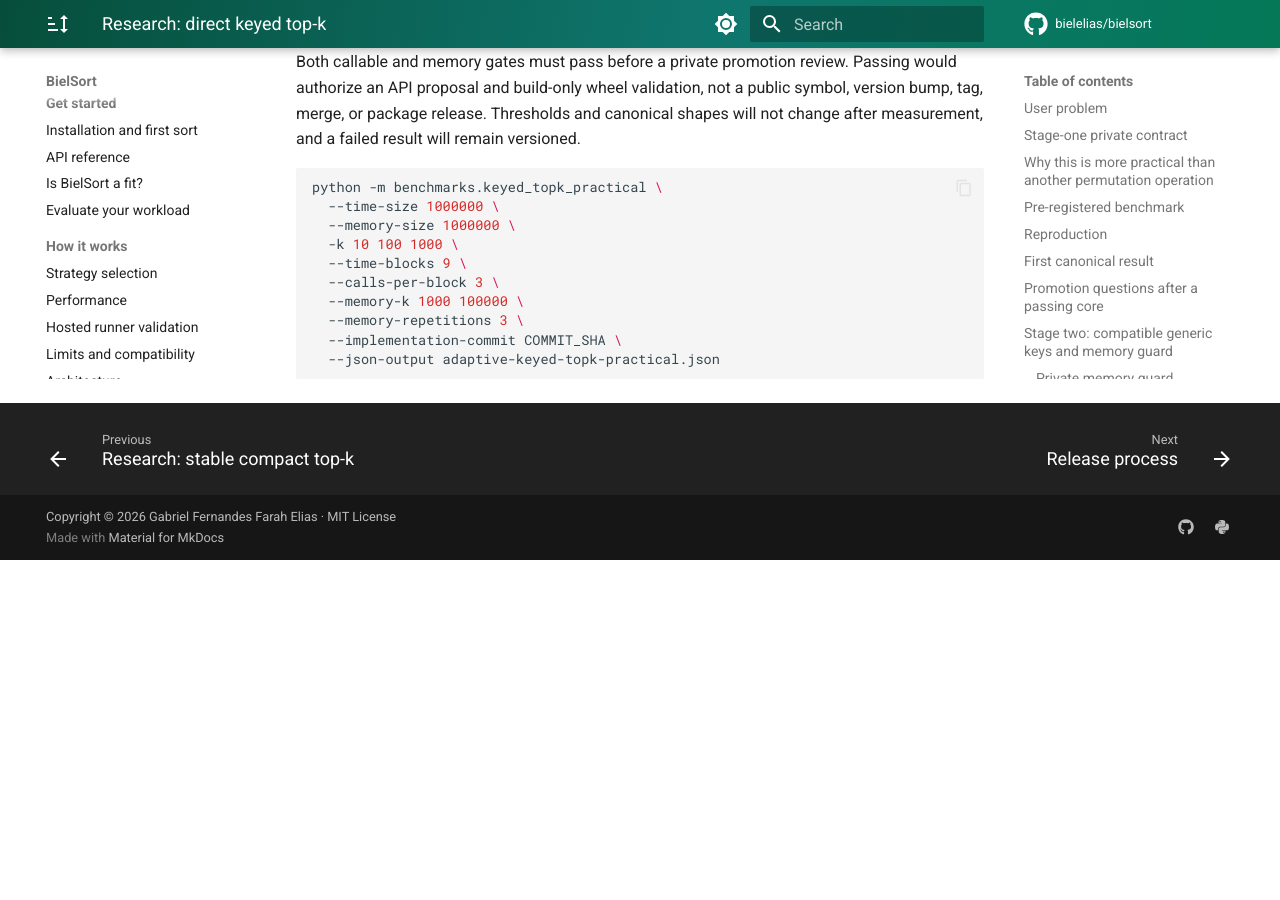
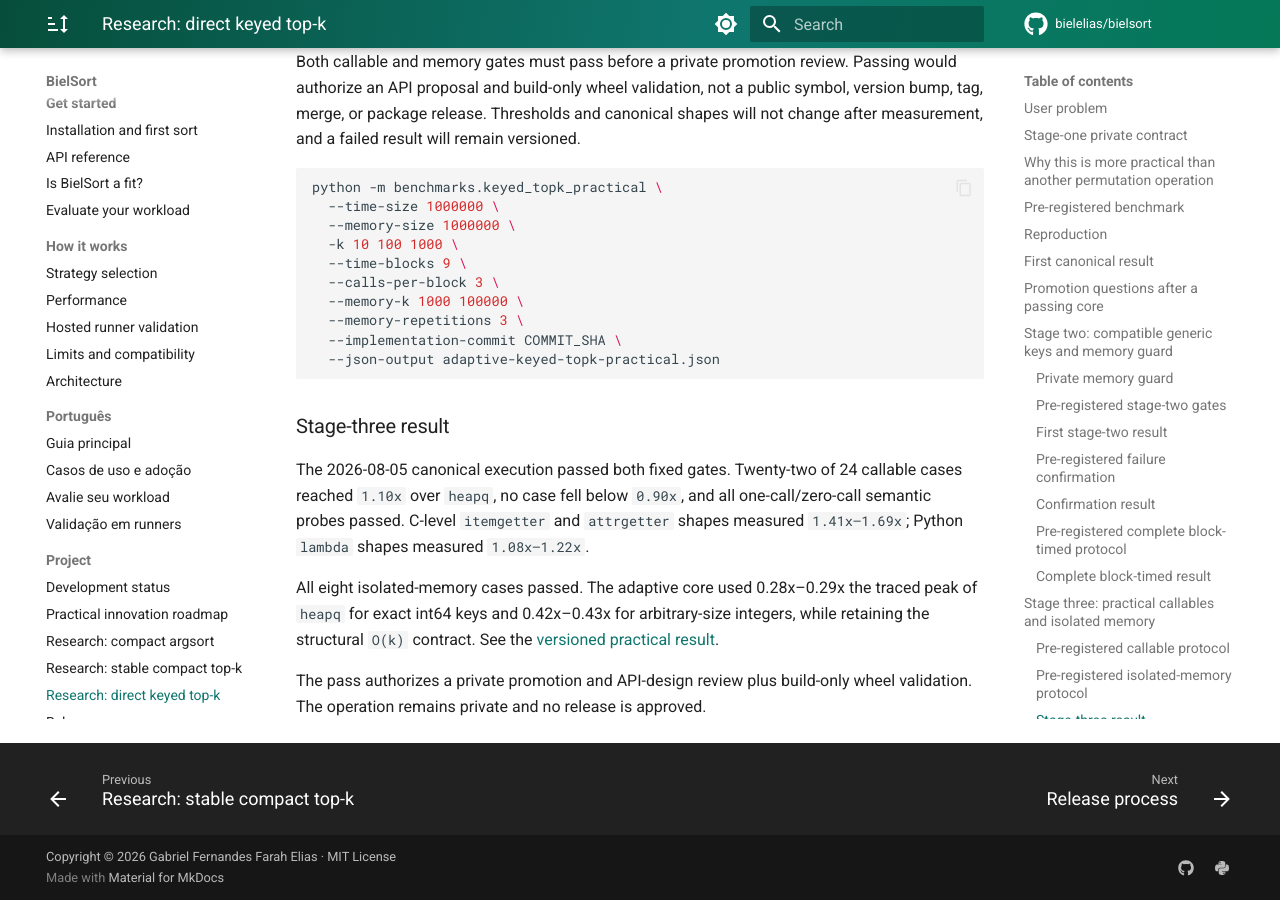
Before and after one commit to bielelias/bielsort, an MkDocs documentation site: the page built from docs/keyed-topk-research.md, in a window 1280 px wide and 900 px high, scrolled down 9412 px. Built offline with MkDocs 1.6.1 and Material for MkDocs 9.7.7, drawn with Linux system fonts in a browser that asks for light colours; comment, search, counter and statistics services are not loaded; before the commit the page ends 9972 px from its top, so only the background shows below that.

Commit message:
Record practical keyed top-k gate pass

````diff
--- a/docs/development-status.md
+++ b/docs/development-status.md
@@ -236,6 +236,17 @@ ranged from `0.94x–1.02x`, and all generic comparisons beat `heapq` by
 preserves the earlier failure separately. The pass authorizes only the
 remaining private callable and isolated-memory experiments.
 
+Those stage-three experiments are now complete under a separately
+pre-registered protocol. Twenty-two of 24 common `itemgetter`, `attrgetter`,
+and `lambda` cases reached `1.10x` over `heapq`, none fell below `0.90x`, and
+all exact key-call probes passed. Across eight isolated memory cases, the
+adaptive core used `0.28x–0.43x` the traced peak of `heapq`; all four
+`k=100,000` cases passed the fixed 20% reduction target. The
+[practical-callable and memory record](https://github.com/bielelias/bielsort/blob/research/stable-topk-0.3/benchmarks/results/2026-08-05-adaptive-keyed-topk-practical.md)
+retains every timing block and child-process sample. A private API review and
+fresh build-only wheel matrix are next; no public symbol or release is
+approved.
+
 ## Resume checklist
 
 Start from the repository root and inspect the current evidence:
--- a/docs/keyed-topk-research.md
+++ b/docs/keyed-topk-research.md
@@ -433,3 +433,19 @@ python -m benchmarks.keyed_topk_practical \
   --implementation-commit COMMIT_SHA \
   --json-output adaptive-keyed-topk-practical.json
 ```
+
+### Stage-three result
+
+The 2026-08-05 canonical execution passed both fixed gates. Twenty-two of 24
+callable cases reached `1.10x` over `heapq`, no case fell below `0.90x`, and
+all one-call/zero-call semantic probes passed. C-level `itemgetter` and
+`attrgetter` shapes measured `1.41x–1.69x`; Python `lambda` shapes measured
+`1.08x–1.22x`.
+
+All eight isolated-memory cases passed. The adaptive core used 0.28x–0.29x
+the traced peak of `heapq` for exact int64 keys and 0.42x–0.43x for
+arbitrary-size integers, while retaining the structural `O(k)` contract. See
+the [versioned practical result](https://github.com/bielelias/bielsort/blob/research/stable-topk-0.3/benchmarks/results/2026-08-05-adaptive-keyed-topk-practical.md).
+
+The pass authorizes a private promotion and API-design review plus build-only
+wheel validation. The operation remains private and no release is approved.
````
Also changed, not shown: CHANGELOG.md (+4 -0 lines), ROADMAP.md (+5 -1 lines), benchmarks/README.md (+22 -0 lines), benchmarks/results/2026-08-05-adaptive-keyed-topk-practical.md (added, +111 -0 lines), 1 other file.
